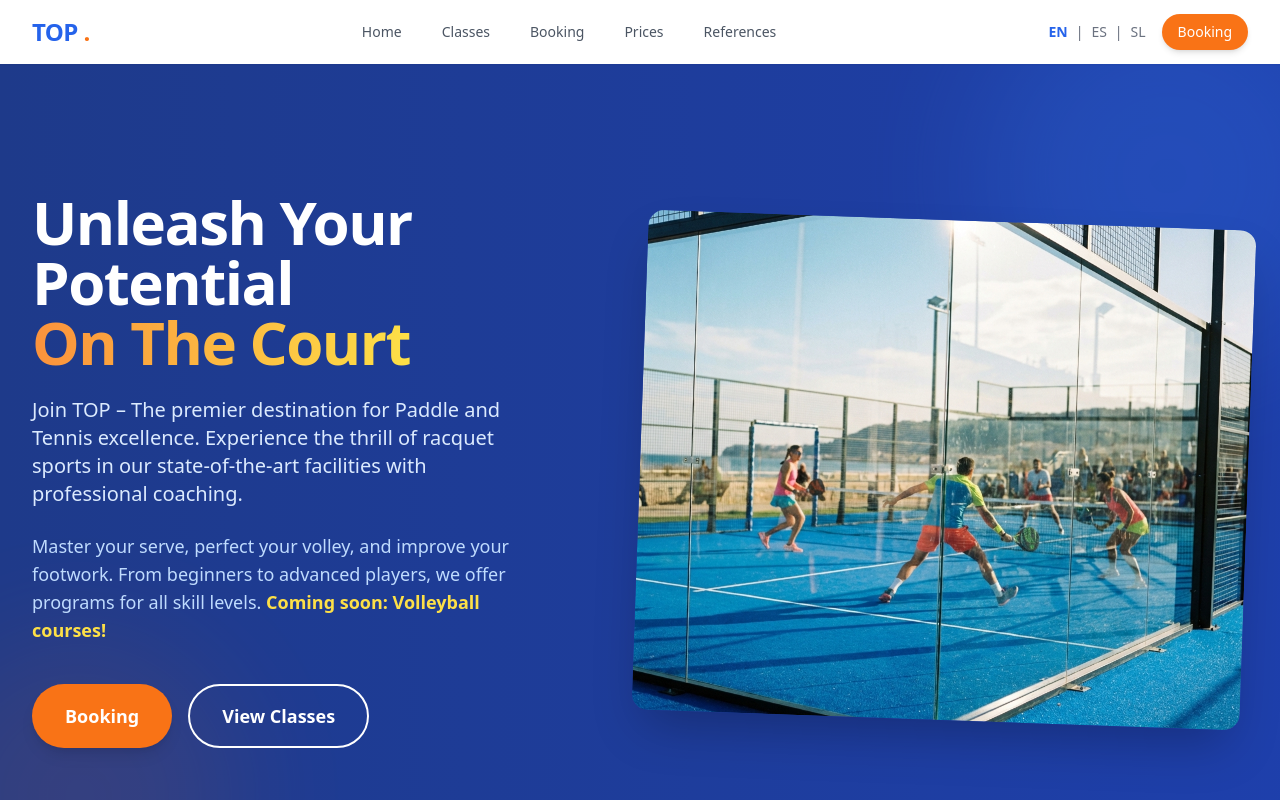
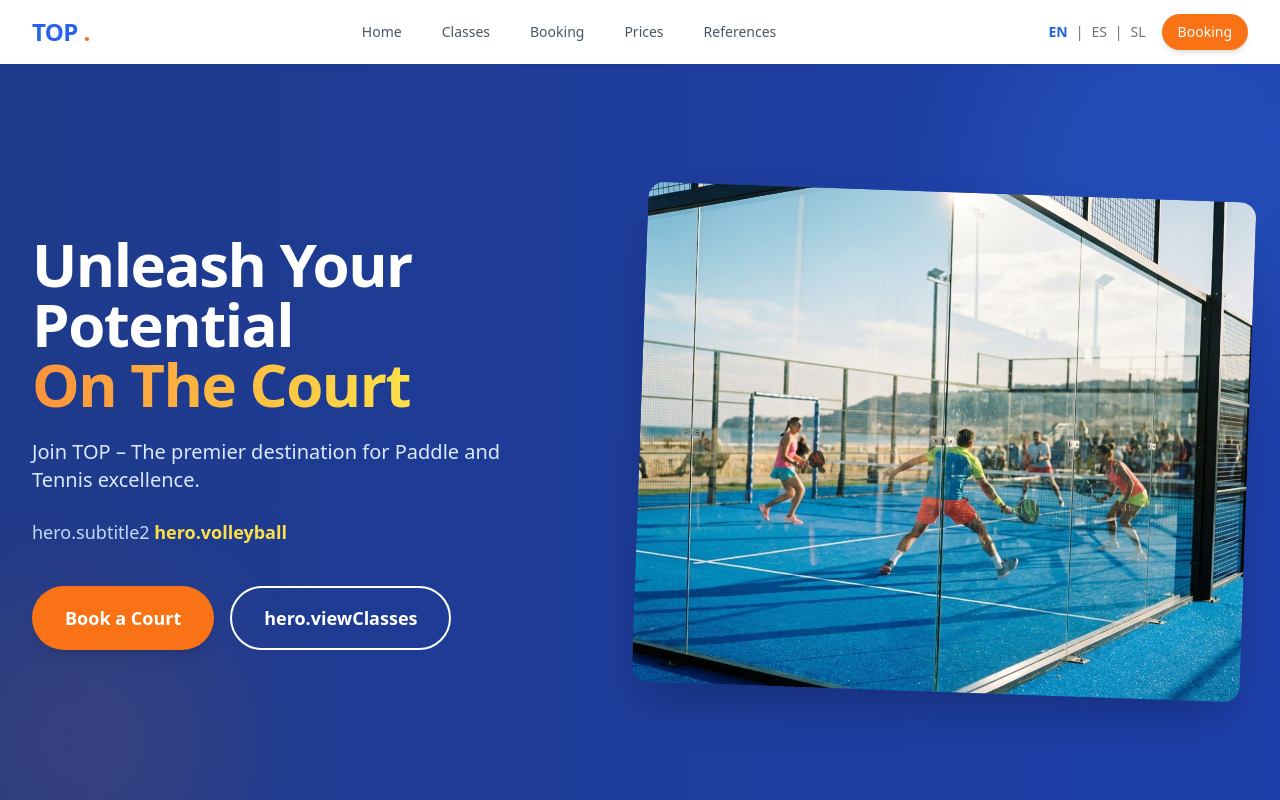
Before and after one commit to subsubl/TOP-Website, a Nuxt app: page / in a window 1280 px wide. Shown: the top 800 px of the page. Built offline with nearby package versions, Linux system fonts and the light colour scheme.

Commit message:
Update Hero and Classes pages to use i18n translations

```diff
--- a/components/HeroSection.vue
+++ b/components/HeroSection.vue
@@ -17,17 +17,17 @@
           </span>
         </h1>
         <p class="text-lg md:text-xl text-blue-100 mb-6 max-w-lg leading-relaxed">
-           Join TOP – The premier destination for Paddle and Tennis excellence. Experience the thrill of racquet sports in our state-of-the-art facilities with professional coaching.
+           {{ $t('hero.subtitle') }}
         </p>
         <p class="text-base md:text-lg text-blue-200 mb-10 max-w-lg leading-relaxed">
-           Master your serve, perfect your volley, and improve your footwork. From beginners to advanced players, we offer programs for all skill levels. <span class="text-yellow-300 font-semibold">Coming soon: Volleyball courses!</span>
+           {{ $t('hero.subtitle2') }} <span class="text-yellow-300 font-semibold">{{ $t('hero.volleyball') }}</span>
         </p>
         <div class="flex flex-col sm:flex-row gap-4">
           <NuxtLink :to="localePath('/booking')" class="inline-flex justify-center items-center px-8 py-4 border border-transparent text-base font-bold rounded-full text-white bg-orange-500 hover:bg-orange-600 md:text-lg transition-transform hover:scale-105 shadow-lg">
-             {{ $t('nav.booking') }}
+             {{ $t('hero.cta') }}
           </NuxtLink>
            <NuxtLink :to="localePath('/classes')" class="inline-flex justify-center items-center px-8 py-4 border-2 border-white text-base font-bold rounded-full text-white hover:bg-white hover:text-blue-900 md:text-lg transition-all">
-             View Classes
+             {{ $t('hero.viewClasses') }}
           </NuxtLink>
         </div>
       </div>
--- a/pages/classes.vue
+++ b/pages/classes.vue
@@ -3,10 +3,10 @@
     <div class="max-w-7xl mx-auto">
        <div class="text-center mb-16">
         <h2 class="text-3xl font-extrabold tracking-tight text-gray-900 sm:text-4xl">
-          Our Programs
+          {{ $t('classes.title') }}
         </h2>
         <p class="mt-4 max-w-2xl text-xl text-gray-500 mx-auto">
-          Whether you are a complete beginner or an aspiring pro, we have a class for you.
+          {{ $t('classes.subtitle') }}
         </p>
       </div>
 
@@ -195,9 +195,9 @@
       </div>
 
        <div class="mt-16 text-center">
-         <p class="text-gray-600 mb-6">Don't see what you're looking for? We offer private lessons tailored to your needs.</p>
+         <p class="text-gray-600 mb-6">{{ $t('classes.privateLesson') }}</p>
          <NuxtLink :to="localePath('/booking')" class="text-blue-600 font-semibold hover:text-blue-800 transition-colors">
-            Book a Private Lesson &rarr;
+            {{ $t('classes.bookPrivate') }}
          </NuxtLink>
        </div>
 
```
